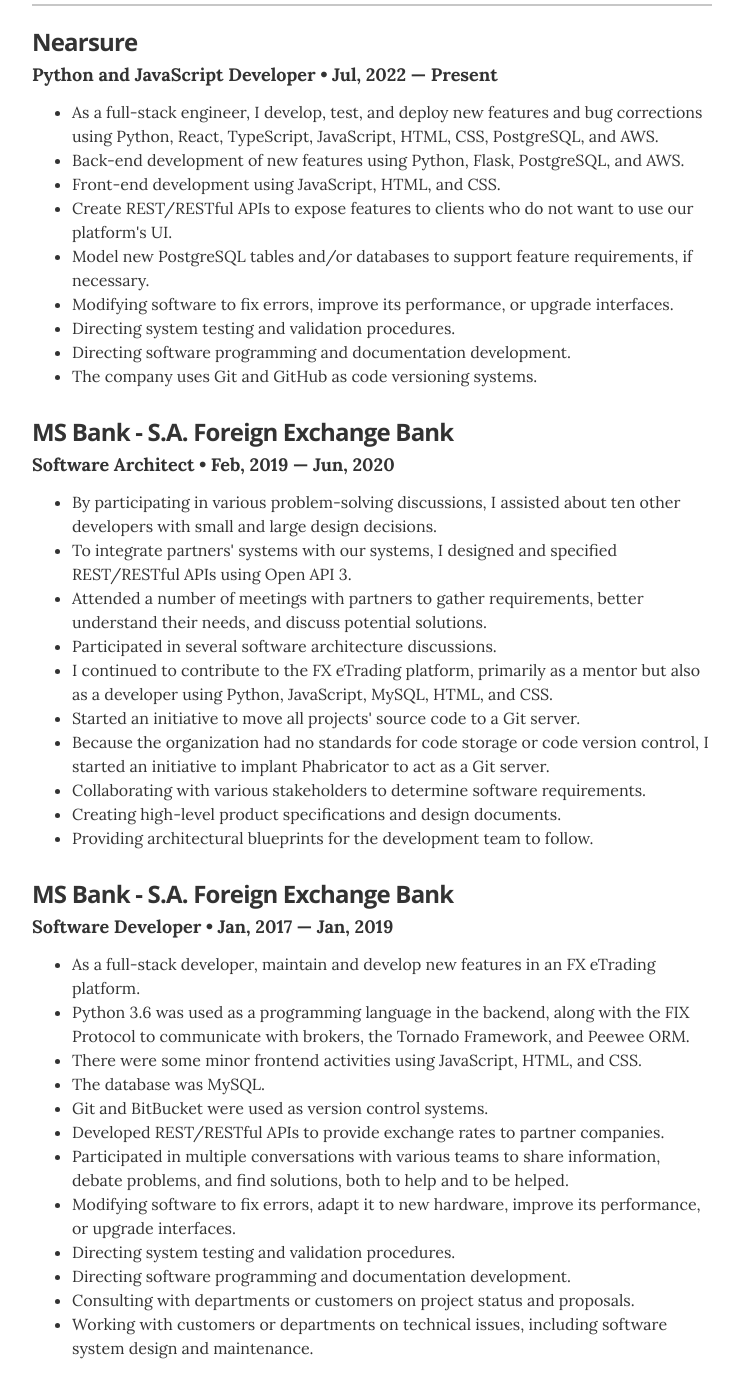
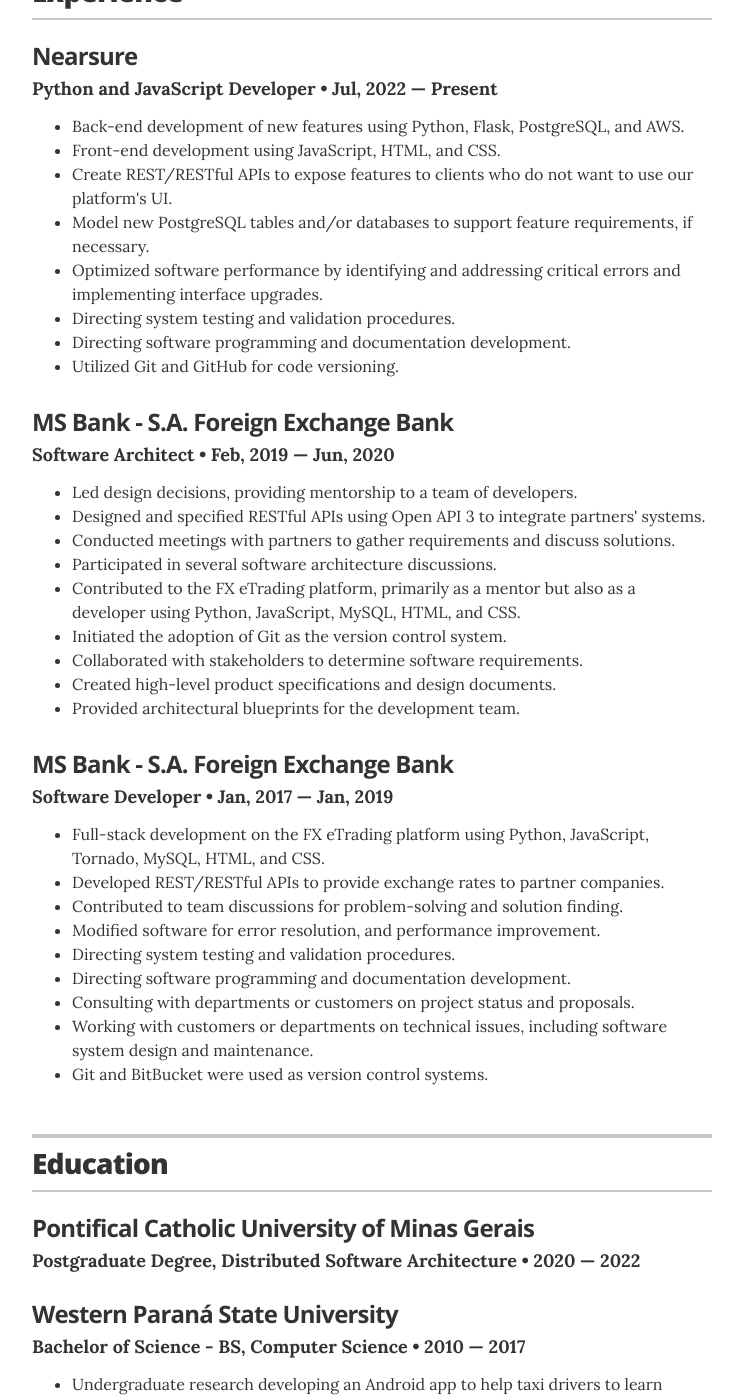
Before and after one commit to eduardomrocha/resume, a Jekyll site: the page built from index.html, in a window 1280 px wide and 1400 px high, scrolled down 490 px. Shown: the whole window, without its empty margins (268-1011 px from the left). Built offline with Jekyll 4.4.1, drawn with Linux system fonts in a browser that asks for light colours; some of the changed text lies outside the part shown.

Commit message:
update resume

```diff
--- a/_config.yml
+++ b/_config.yml
@@ -22,12 +22,15 @@
 resume_contact_address: ""
 
 resume_header_contact_info: "Foz do Iguaçu, Brasil"
-display_header_contact_info: "true"
+display_header_contact_info: "false"
 
 resume_header_intro: "<p>Experienced software engineer with a BSc in Computer
                       Science and a postgraduate degree in Distributed Software
-                      Architecture. 6+ years of experience delivering
-                      high-quality software solutions.</p>"
+                      Architecture. Proven track record of delivering
+                      high-quality software solutions. Proficient in Python,
+                      JavaScript, and TypeScript with expertise in back-end
+                      development. Skilled in designing RESTful APIs,
+                      modeling databases, and deploying on AWS.</p>"
 
 # use "yes" to display the email contact button,
 # "no" to display an "I'm not looking for work" message,
--- a/_data/experience.yml
+++ b/_data/experience.yml
@@ -5,9 +5,6 @@
   position: Python and JavaScript Developer
   duration: Jul, 2022 &mdash; Present
   activities:
-    - activity: As a full-stack engineer, I develop, test, and deploy new
-                features and bug corrections using Python, React, TypeScript,
-                JavaScript, HTML, CSS, PostgreSQL, and AWS.
     - activity: Back-end development of new features using Python, Flask,
                 PostgreSQL, and AWS.
     - activity: Front-end development using JavaScript, HTML, and CSS.
@@ -15,64 +12,50 @@
                 not want to use our platform's UI.
     - activity: Model new PostgreSQL tables and/or databases to support feature
                 requirements, if necessary.
-    - activity: Modifying software to fix errors, improve its performance,
-                or upgrade interfaces.
+    - activity: Optimized software performance by identifying and addressing
+                critical errors and implementing interface upgrades.
     - activity: Directing system testing and validation procedures.
     - activity: Directing software programming and documentation development.
-    - activity: The company uses Git and GitHub as code versioning systems.
+    - activity: Utilized Git and GitHub for code versioning.
 
 # Software Architect
 - company: MS Bank - S.A. Foreign Exchange Bank
   position: Software Architect
   duration: Feb, 2019 &mdash; Jun, 2020
   activities:
-    - activity: By participating in various problem-solving discussions, I
-                assisted about ten other developers with small and large design
-                decisions.
-    - activity: To integrate partners' systems with our systems, I designed and
-                specified REST/RESTful APIs using Open API 3.
-    - activity: Attended a number of meetings with partners to gather
-                requirements, better understand their needs, and discuss
-                potential solutions.
+    - activity: Led design decisions, providing mentorship to a team of
+                developers.
+    - activity: Designed and specified RESTful APIs using Open API 3 to
+                integrate partners' systems.
+    - activity: Conducted meetings with partners to gather requirements
+                and discuss solutions.
     - activity: Participated in several software architecture discussions.
-    - activity: I continued to contribute to the FX eTrading platform, primarily
-                as a mentor but also as a developer using Python, JavaScript,
-                MySQL, HTML, and CSS.
-    - activity: Started an initiative to move all projects' source code to a Git
-                server.
-    - activity: Because the organization had no standards for code storage or
-                code version control, I started an initiative to implant
-                Phabricator to act as a Git server.
-    - activity: Collaborating with various stakeholders to determine software
+    - activity: Contributed to the FX eTrading platform, primarily as a mentor
+                but also as a developer using Python, JavaScript, MySQL, HTML,
+                and CSS.
+    - activity: Initiated the adoption of Git as the version control system.
+    - activity: Collaborated with stakeholders to determine software
                 requirements.
-    - activity: Creating high-level product specifications and design documents.
-    - activity: Providing architectural blueprints for the development team to
-                follow.
+    - activity: Created high-level product specifications and design documents.
+    - activity: Provided architectural blueprints for the development team.
 
 # Software Developer
 - company: MS Bank - S.A. Foreign Exchange Bank
   position: Software Developer
   duration: Jan, 2017 &mdash; Jan, 2019
   activities:
-    - activity: As a full-stack developer, maintain and develop new features in
-                an FX eTrading platform.
-    - activity: Python 3.6 was used as a programming language in the backend,
-                along with the FIX Protocol to communicate with brokers, the
-                Tornado Framework, and Peewee ORM.
-    - activity: There were some minor frontend activities using JavaScript,
-                HTML, and CSS.
-    - activity: The database was MySQL.
-    - activity: Git and BitBucket were used as version control systems.
+    - activity: Full-stack development on the FX eTrading platform using Python,
+                JavaScript, Tornado, MySQL, HTML, and CSS.
     - activity: Developed REST/RESTful APIs to provide exchange rates to partner
                 companies.
-    - activity: Participated in multiple conversations with various teams to
-                share information, debate problems, and find solutions, both to
-                help and to be helped.
-    - activity: Modifying software to fix errors, adapt it to new hardware,
-                improve its performance, or upgrade interfaces.
+    - activity: Contributed to team discussions for problem-solving and solution
+                finding.
+    - activity: Modified software for error resolution, and performance
+                improvement.
     - activity: Directing system testing and validation procedures.
     - activity: Directing software programming and documentation development.
     - activity: Consulting with departments or customers on project status and
                 proposals.
     - activity: Working with customers or departments on technical issues,
                 including software system design and maintenance.
+    - activity: Git and BitBucket were used as version control systems.
```
